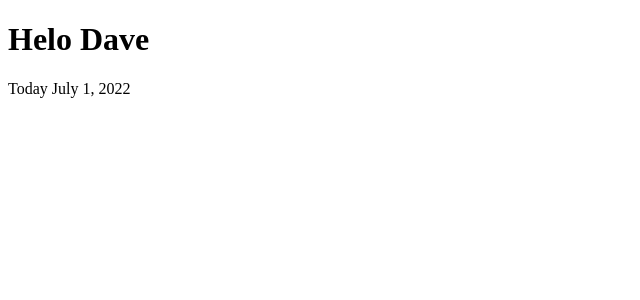
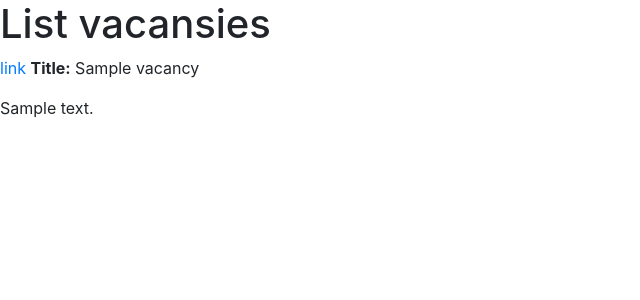
Before and after one commit to kmard/scraping_service, a Django app: page /home/ in a window 1280 px wide. Shown: the top 300 px of the page, without its empty margins (0-640 px from the left). Run offline with Django 3.2, Linux system fonts and the light colour scheme; tables that the repository leaves empty hold one stand-in row (values such as "Sample post").

Commit message:
out put vacansies on web page

```diff
--- a/src/scraping_service/urls.py
+++ b/src/scraping_service/urls.py
@@ -15,9 +15,9 @@ Including another URLconf
 """
 from django.contrib import admin
 from django.urls import path
-from .views import home
+from scrapping.views import home_view
 
 urlpatterns = [
     path('admin/', admin.site.urls),
-    path('home/', home),
+    path('home/', home_view),
 ]
--- a/src/scrapping/views.py
+++ b/src/scrapping/views.py
@@ -1,3 +1,7 @@
 from django.shortcuts import render
+from .models import Vacancy
 
 # Create your views here.
+def home_view(request):
+    qs = Vacancy.objects.all()
+    return render(request,'home.html',{'object_list':qs})
--- a/src/templates/home.html
+++ b/src/templates/home.html
@@ -1,11 +1,26 @@
-<!DOCTYPE html>
+<!doctype html>
 <html lang="en">
-<head>
-    <meta charset="UTF-8">
-    <title>Title</title>
-</head>
-<body>
-  <h1>Helo {{name}}</h1>
-  <p>Today {{date}}</p>
-</body>
+  <head>
+    <!-- Required meta tags -->
+    <meta charset="utf-8">
+    <meta name="viewport" content="width=device-width, initial-scale=1, shrink-to-fit=no">
+
+    <!-- Bootstrap CSS -->
+    <link rel="stylesheet" href="https://cdn.jsdelivr.net/npm/bootstrap@4.4.1/dist/css/bootstrap.min.css" integrity="sha384-Vkoo8x4CGsO3+Hhxv8T/Q5PaXtkKtu6ug5TOeNV6gBiFeWPGFN9MuhOf23Q9Ifjh" crossorigin="anonymous">
+
+    <title>Hello, world!</title>
+  </head>
+  <body>
+     <h1>List vacansies</h1>
+         {% for obj in object_list %}
+            <p><a href="{{obj.url}}" target="_blank">link</a> <strong>Title:</strong> {{obj.title}}</p>
+            <p>{{obj.description}}</p>
+         {% endfor %}
+
+    <!-- Optional JavaScript -->
+    <!-- jQuery first, then Popper.js, then Bootstrap JS -->
+    <script src="https://code.jquery.com/jquery-3.4.1.slim.min.js" integrity="sha384-J6qa4849blE2+poT4WnyKhv5vZF5SrPo0iEjwBvKU7imGFAV0wwj1yYfoRSJoZ+n" crossorigin="anonymous"></script>
+    <script src="https://cdn.jsdelivr.net/npm/popper.js@1.16.0/dist/umd/popper.min.js" integrity="sha384-Q6E9RHvbIyZFJoft+2mJbHaEWldlvI9IOYy5n3zV9zzTtmI3UksdQRVvoxMfooAo" crossorigin="anonymous"></script>
+    <script src="https://cdn.jsdelivr.net/npm/bootstrap@4.4.1/dist/js/bootstrap.min.js" integrity="sha384-wfSDF2E50Y2D1uUdj0O3uMBJnjuUD4Ih7YwaYd1iqfktj0Uod8GCExl3Og8ifwB6" crossorigin="anonymous"></script>
+  </body>
 </html>
```
